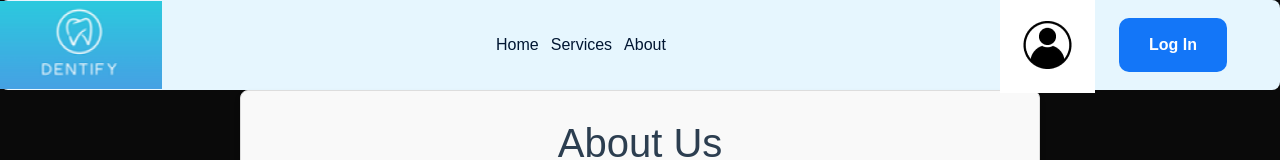
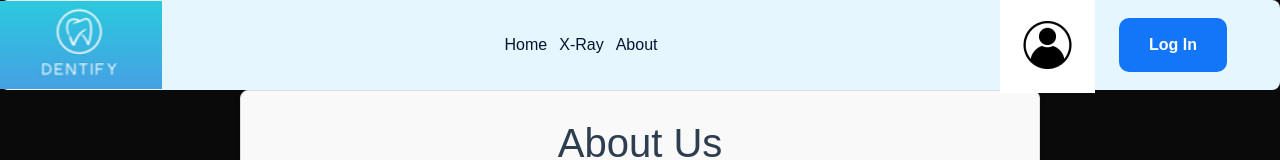
Before and after one commit to meezi123/Ap-Dentify, a Next.js app in the folder dentify/: page /about in a window 1280 px wide. Shown: the top 160 px of the page. Built offline with nearby package versions, Linux system fonts and the light colour scheme; no server answers.

Commit message:
added link

```diff
--- a/dentify/components/Navbar.jsx
+++ b/dentify/components/Navbar.jsx
@@ -57,9 +57,9 @@
         </div>
         {/* </div> */}
         <ul className='flex space-x-3 text-darkBlue font-sans'>
-          <li>Home</li>
-          <li>Services</li>
-          <li>About</li>
+          <Link href='/' className='text-[16px] font-medium'>Home</Link>
+          <Link href='/x-ray' className='text-[16px] font-medium'>X-Ray</Link>
+          <Link href='/about' className='text-[16px] font-medium'>About</Link>
         </ul>
         <div className='flex items-center space-x-6 w-[280px] '>
           <div className="h-full  items-center justify-center ">
```
